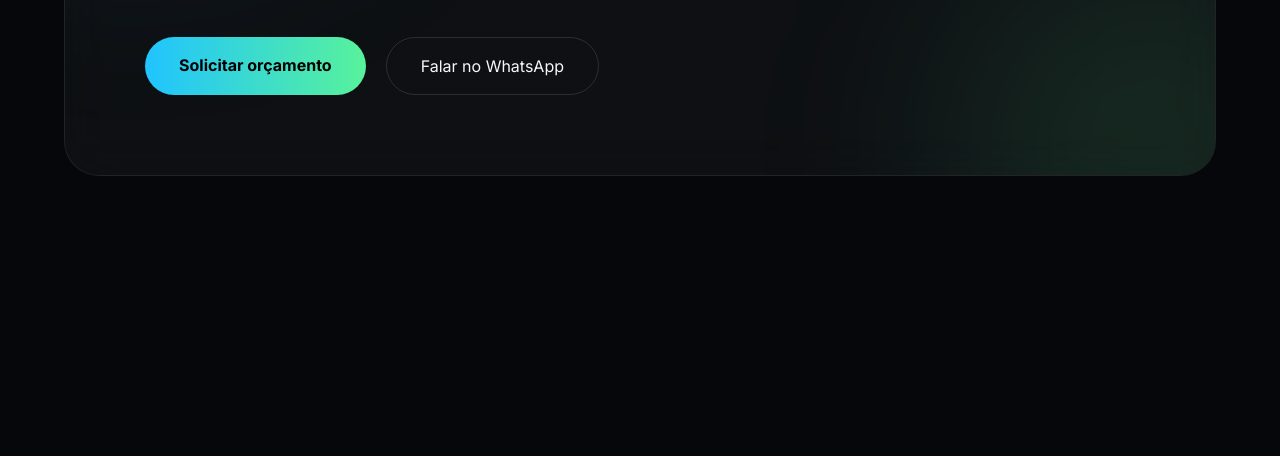
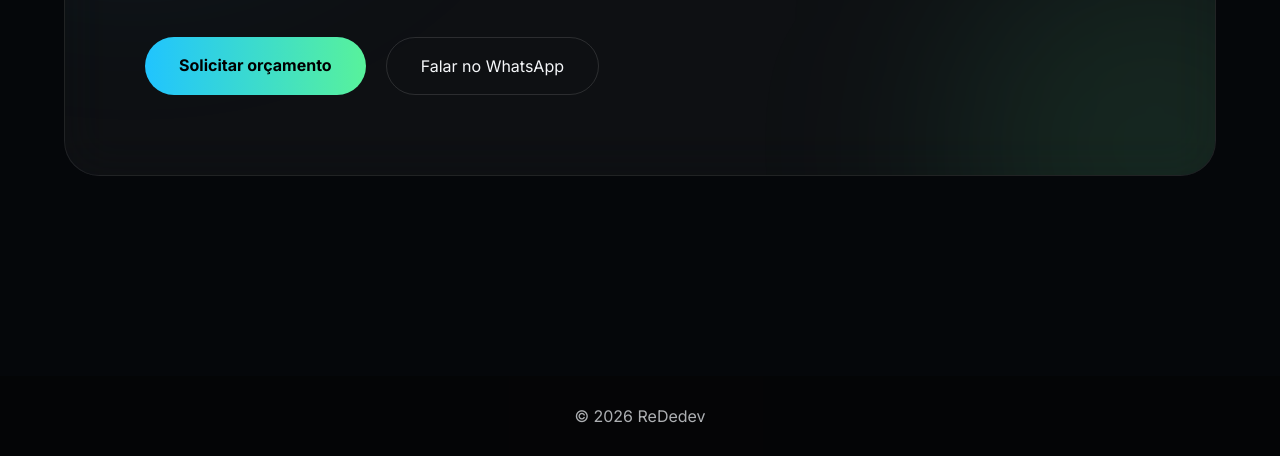
Before and after one commit to tcorbicelis/ReDedev-2.0, a plain HTML site: page index.html in a window 1280 px wide. Shown: the part 6281-6737 px from the top of the page. Before the commit the page ends 6597 px from the top, so only its background shows below. Drawn offline with Linux system fonts and the light colour scheme.

Commit message:
roda pé

```diff
--- a/assets/css/header.css
+++ b/assets/css/header.css
@@ -59,3 +59,11 @@
     transform:translateY(-3px);
 
 }
+
+footer {
+  margin-top: 60px;
+  padding: 30px;
+  text-align: center;
+  background: #050505;
+  opacity: 0.7;
+}
--- a/index.html
+++ b/index.html
@@ -692,6 +692,11 @@
 
 </section>
 
+    <!-- FOOTER -->
+    <footer>
+        <p>© 2026 ReDedev</p>
+    </footer>
+
     </main>
 
     <script src="assets/js/main.js"></script>
```
